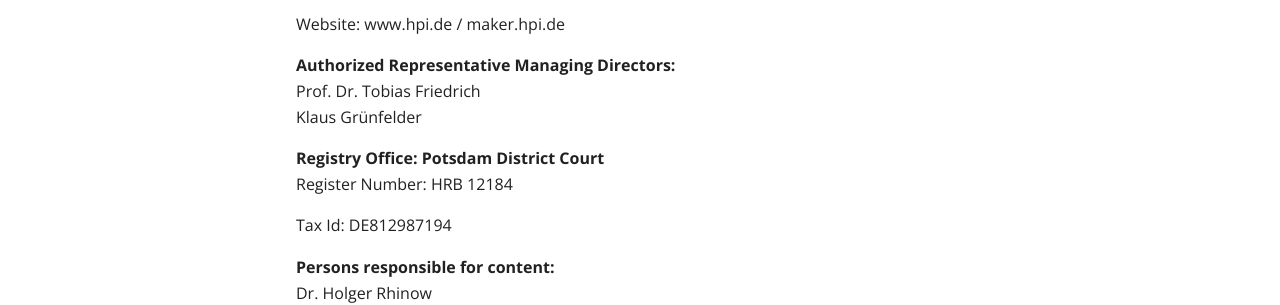
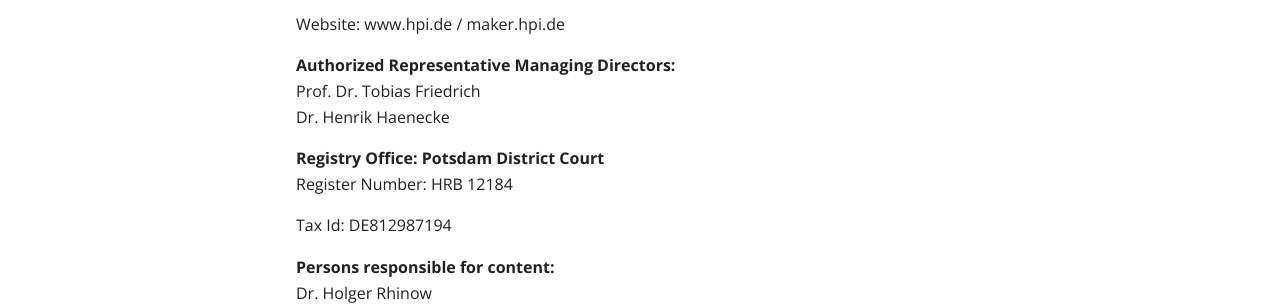
Before and after one commit to makeruniverse/docs, an MkDocs documentation site: the page built from docs/imprint.md, in a window 1280 px wide and 1119 px high. Shown: the part 436-741 px from the top of the window. Built offline with MkDocs 1.6.1 and Material for MkDocs 9.7.7, drawn with Linux system fonts in a browser that asks for light colours; comment, search, counter and statistics services are not loaded.

Commit message:
Edit imprint

```diff
--- a/docs/imprint.md
+++ b/docs/imprint.md
@@ -9,7 +9,7 @@
 
 **Authorized Representative Managing Directors:**<br />
 Prof. Dr. Tobias Friedrich<br />
-Klaus Grünfelder<br />
+Dr. Henrik Haenecke<br />
 
 **Registry Office: Potsdam District Court**<br />
 Register Number: HRB 12184<br />
```
